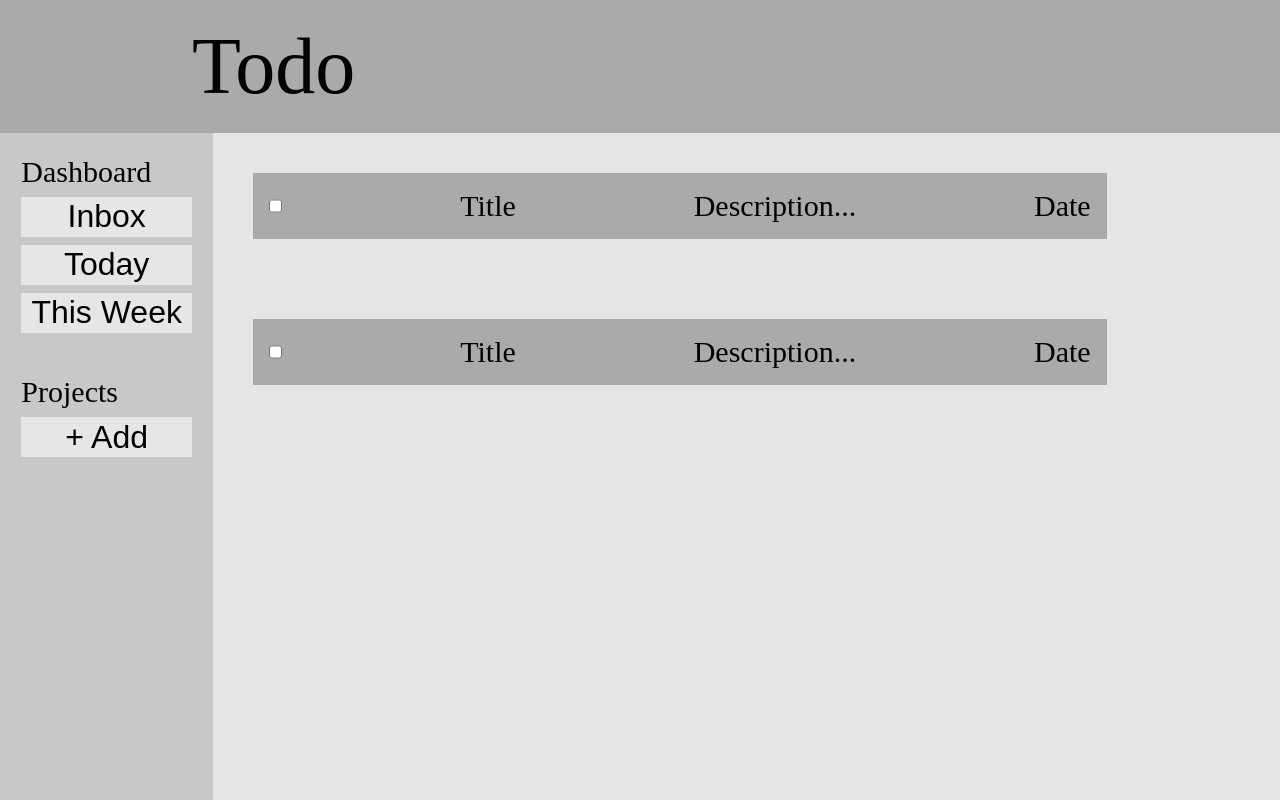
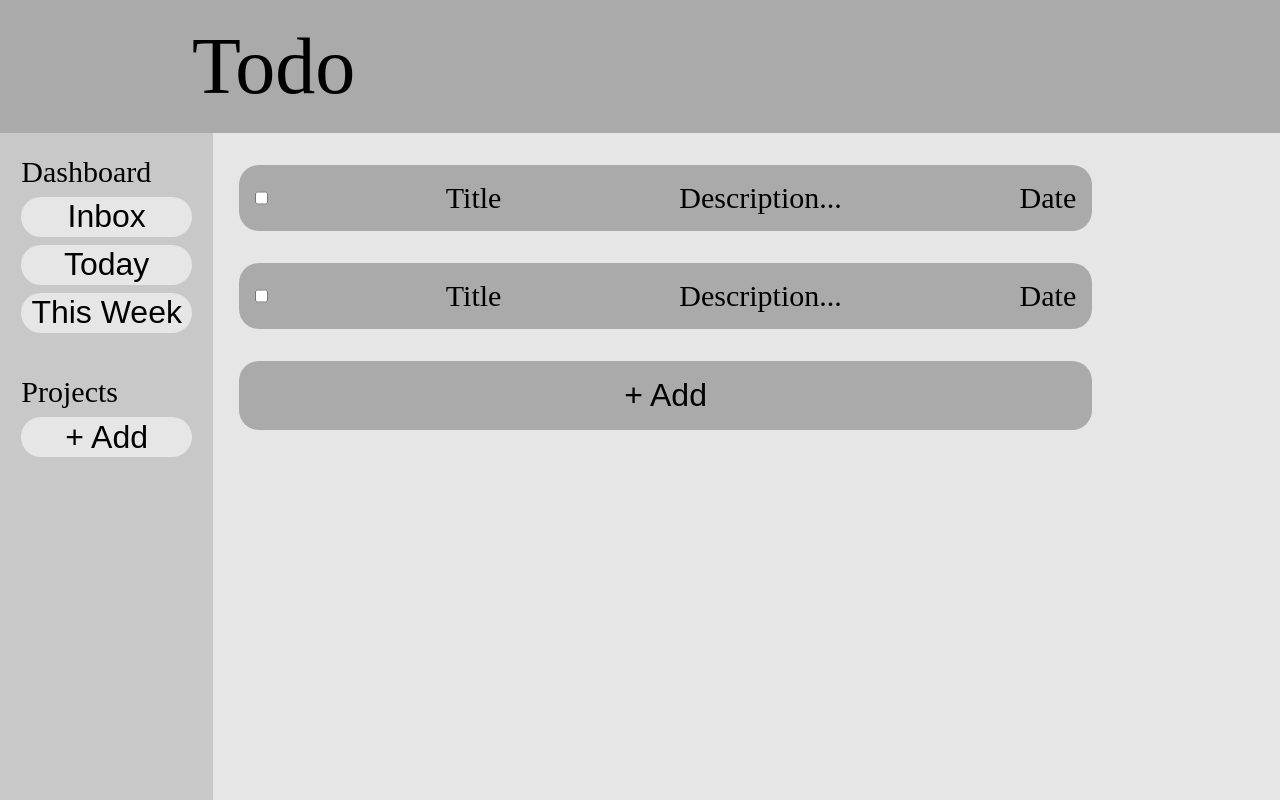
Before and after one commit to ZippyDaFish/Todo-List, a website built with webpack: page dist/index.html in a window 1280 px wide. Built offline with nearby package versions, Linux system fonts and the light colour scheme.

Commit message:
Add todo creation button and styling

```diff
--- a/dist/index.html
+++ b/dist/index.html
@@ -15,28 +15,29 @@
         <div class="dashboard flex-container">
             <div class="flex-container">
                 <p class="text-mid">Dashboard</p>
-                <button id="inbox-btn" class="button-main">Inbox</button>
-                <button id="today-btn" class="button-main">Today</button>
-                <button id="week-btn" class="button-main">This Week</button>
+                <button id="inbox-btn" class="button-dash rounded-corners">Inbox</button>
+                <button id="today-btn" class="button-dash rounded-corners">Today</button>
+                <button id="week-btn" class="button-dash rounded-corners">This Week</button>
             </div>
             <div class="projects flex-container">
                 <p class="text-mid">Projects</p>
-                <button id="project-add-btn" class="button-main">+ Add</button>
+                <button id="project-add-btn" class="button-dash rounded-corners">+ Add</button>
             </div>
         </div>
         <div class="content flex-container">
-            <div class="todo-container flex-container">
+            <div class="todo-container flex-container rounded-corners">
                 <input type="checkbox">
                 <p class="text-mid">Title</p>
                 <p class="text-mid">Description...</p>
                 <p class="text-mid">Date</p>
             </div>
-            <div class="todo-container flex-container">
+            <div class="todo-container flex-container rounded-corners">
                 <input type="checkbox">
                 <p class="text-mid">Title</p>
                 <p class="text-mid">Description...</p>
                 <p class="text-mid">Date</p>
             </div>
+            <button id="todo-add-btn" class="button-todo rounded-corners todo-container">+ Add</button>
         </div>
     </div>
     <script src="main.js"></script>
--- a/dist/styles.css
+++ b/dist/styles.css
@@ -19,12 +19,20 @@
     font-size: 30px;
 }
 
-.button-main {
+.rounded-corners {
+    border-radius: 20px;
+}
+
+.button-dash {
     width: 100%;
     height: 5vh;
     font-size: 200%;
     border: none;
     background-color: var(--color-light);
+}
+.button-todo {
+    font-size: 200%;
+    border: none;
 }
 
 .pad-left {
@@ -69,6 +77,7 @@
     background-color: var(--color-dark);
     width: 80%;
     justify-content: space-between;
-    margin: 5vh;
+    margin-top: 4vh;
+    margin-left: 2vw;
     padding: 2vh;
 }
```
